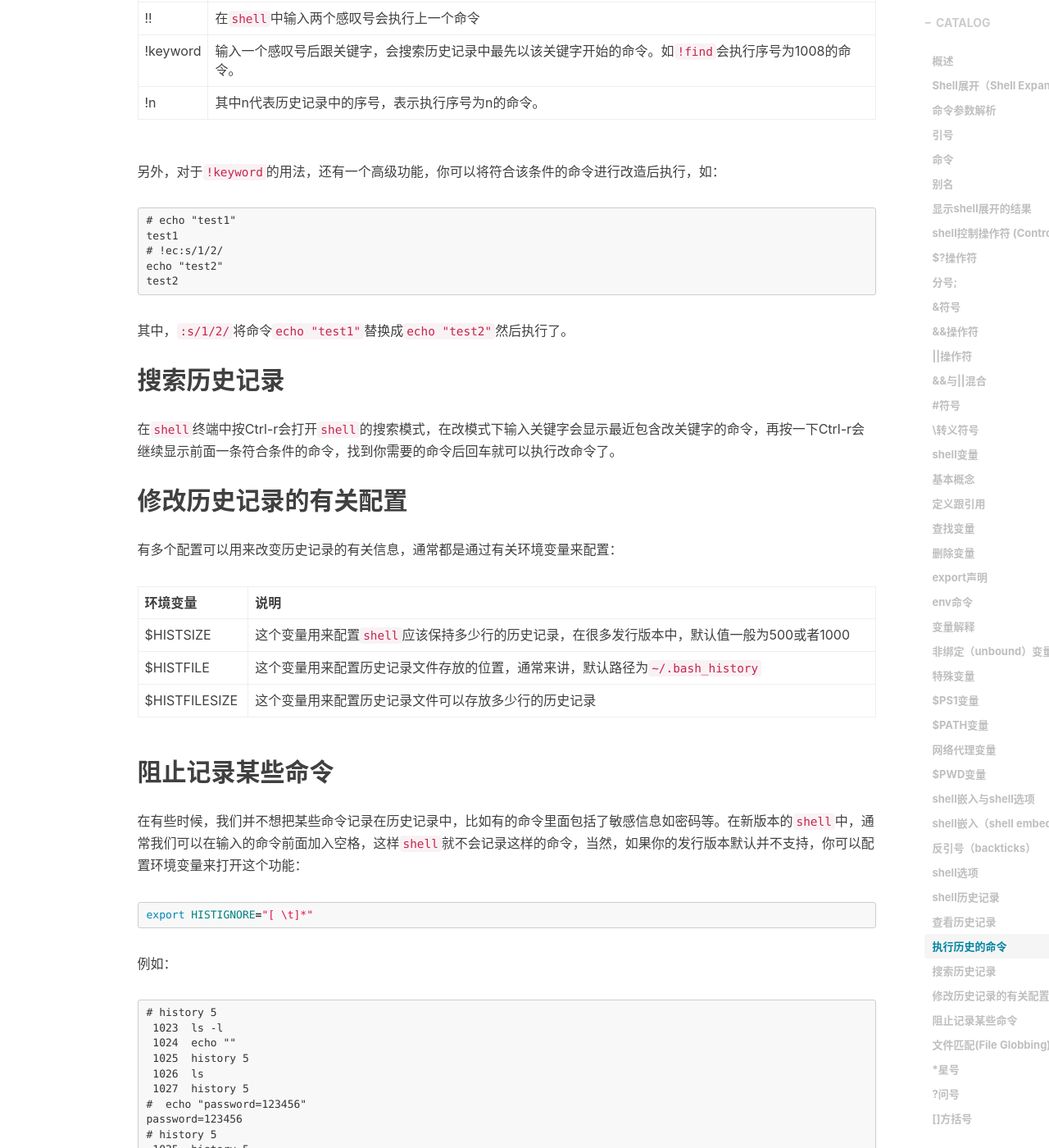
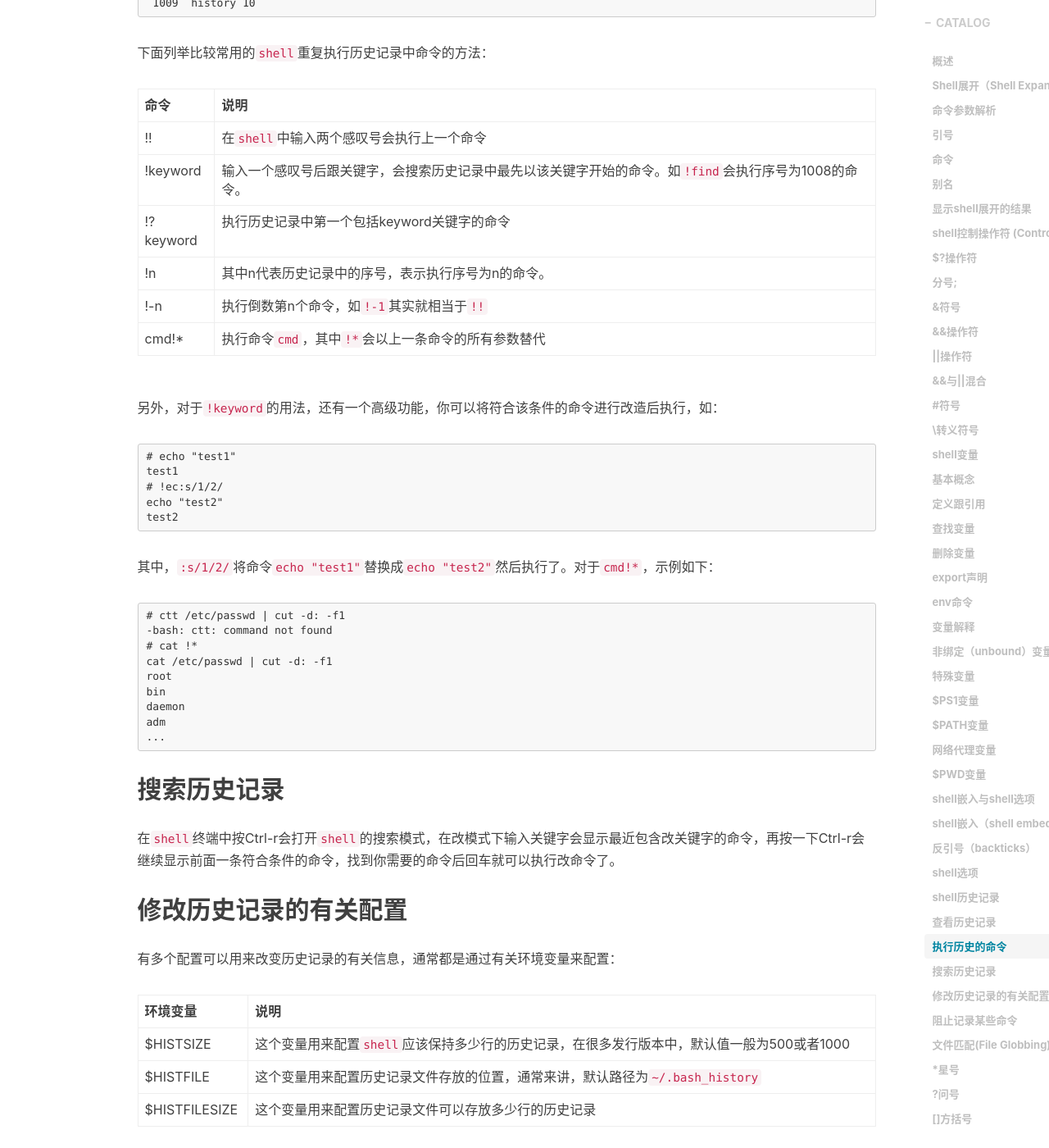
Before and after one commit to keysaim/keysaim.github.io, a Jekyll site: the page built from _posts/2017-10-10-linux-study-shell-basic.md, in a window 1280 px wide and 1400 px high, scrolled down 15029 px. Shown: the whole window at 82% size. Built offline with Jekyll 4.4.1, drawn with Linux system fonts in a browser that asks for light colours; nearby versions of some CDN libraries; comment, search, counter and statistics services are not loaded; some of the changed text lies outside the part shown.

````diff
--- a/_posts/2017-10-10-linux-study-shell-basic.md
+++ b/_posts/2017-10-10-linux-study-shell-basic.md
@@ -140,7 +140,15 @@ print is aliased to `echo'
 ls is aliased to `ls --color=auto'
 ```
 
-可见`ls`命令实际上是命令`ls --color=auto`的别名，这样就相当于改变了`ls`命令的默认行为了。
+可见`ls`命令实际上是命令`ls --color=auto`的别名，这样就相当于改变了`ls`命令的默认行为了。在这种情况下，如果仍然想用原先的命令，可以在别名前加反斜杠`` \ ``：
+
+```
+# type ls
+ls is aliased to `ls --color=auto'
+# \ls
+Test1  test2  test.cpp  test.log  time.log
+```
+
 
 前面咱们通过`type`命令来查看命令的别名，实际上更加推荐采用`alias`或者`which`来查看：
 
@@ -162,6 +170,7 @@ alias ls='ls --color=auto'
 # which ls
 /usr/bin/ls
 ```
+
 
 ## 显示shell展开的结果
 
@@ -561,13 +570,16 @@ hello
 
 下面列举比较常用的`shell`重复执行历史记录中命令的方法：
 
-|----------+-------------------------------------------------------------------------------------------------------|
-| 命令     | 说明                                                                                                  |
-|----------+-------------------------------------------------------------------------------------------------------|
-| !!       | 在`shell`中输入两个感叹号会执行上一个命令                                                             |
-| !keyword | 输入一个感叹号后跟关键字，会搜索历史记录中最先以该关键字开始的命令。如`!find`会执行序号为1008的命令。 |
-| !n       | 其中n代表历史记录中的序号，表示执行序号为n的命令。                                                    |
-|----------+-------------------------------------------------------------------------------------------------------|
+|-----------+-------------------------------------------------------------------------------------------------------|
+| 命令      | 说明                                                                                                  |
+|-----------+-------------------------------------------------------------------------------------------------------|
+| !!        | 在`shell`中输入两个感叹号会执行上一个命令                                                             |
+| !keyword  | 输入一个感叹号后跟关键字，会搜索历史记录中最先以该关键字开始的命令。如`!find`会执行序号为1008的命令。 |
+| !?keyword | 执行历史记录中第一个包括keyword关键字的命令                                                           |
+| !n        | 其中n代表历史记录中的序号，表示执行序号为n的命令。                                                    |
+| !-n       | 执行倒数第n个命令，如`!-1`其实就相当于`!!`                                                            |
+| cmd!*     | 执行命令`cmd`，其中`!*`会以上一条命令的所有参数替代                                                   |
+|-----------+-------------------------------------------------------------------------------------------------------|
 
 另外，对于`!keyword`的用法，还有一个高级功能，你可以将符合该条件的命令进行改造后执行，如：
 
@@ -579,7 +591,19 @@ echo "test2"
 test2
 ```
 
-其中，`:s/1/2/`将命令`echo "test1"`替换成`echo "test2"`然后执行了。
+其中，`:s/1/2/`将命令`echo "test1"`替换成`echo "test2"`然后执行了。对于`cmd!*`，示例如下：
+
+```
+# ctt /etc/passwd | cut -d: -f1
+-bash: ctt: command not found
+# cat !*
+cat /etc/passwd | cut -d: -f1
+root
+bin
+daemon
+adm
+...
+```
 
 ## 搜索历史记录
 
@@ -753,3 +777,19 @@ Test1 test2
 # echo "*"
 *
 ```
+
+# shell快捷键
+
+`shell`中支持非常多的快捷键，可以非常方便我们输入命令：
+
+|--------+---------------------------------------------------------------------------|
+| 快捷键 | 说明                                                                      |
+|--------+---------------------------------------------------------------------------|
+| Ctrl-d | 表示`EOF`的意思，在shell终端中输入该快捷键会退出该终端                    |
+| Ctrl-z | 该快捷键用来暂停一个在shell终端中正在执行的进程，暂停后可以用`fg`命令恢复 |
+| Ctrl-a | 输入命令时跳到行首                                                        |
+| Ctrl-e | 跳到行尾                                                                  |
+| Ctrl-k | 删除从光标到行尾的部分                                                    |
+| Ctrl-y | 粘贴刚刚删除的部分                                                        |
+| Ctrl-w | 删除从光标至其左边第一个空格处                                            |
+|--------+---------------------------------------------------------------------------|
````
Also changed, not shown: _posts/2017-08-15-how-to-setup-your-github-io-blog.md (+12 -2 lines), _posts/2017-10-09-linux-study-overview.md (+6 -0 lines), _posts/2017-11-17-linux-study-common-tools.md (+24 -11 lines), _posts/2017-12-21-openfaas-practise.md (added, +20 -0 lines).
